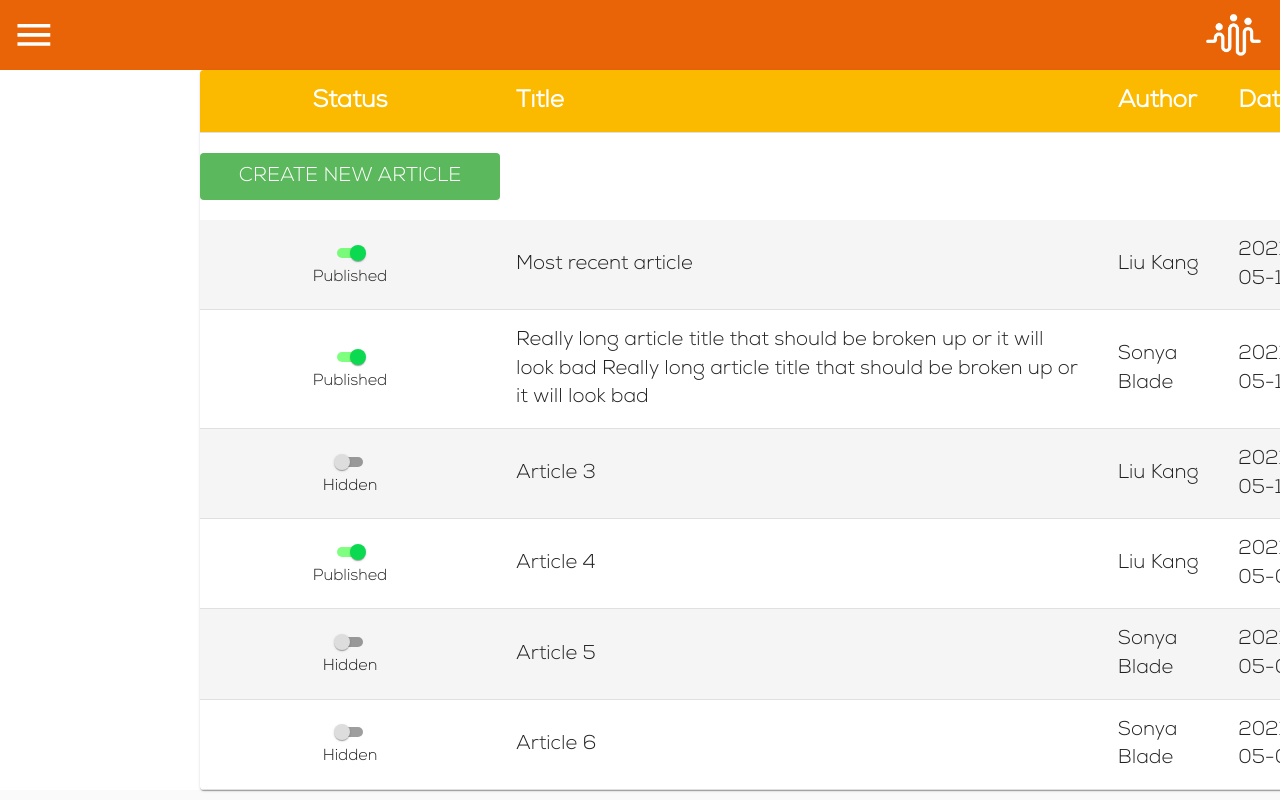
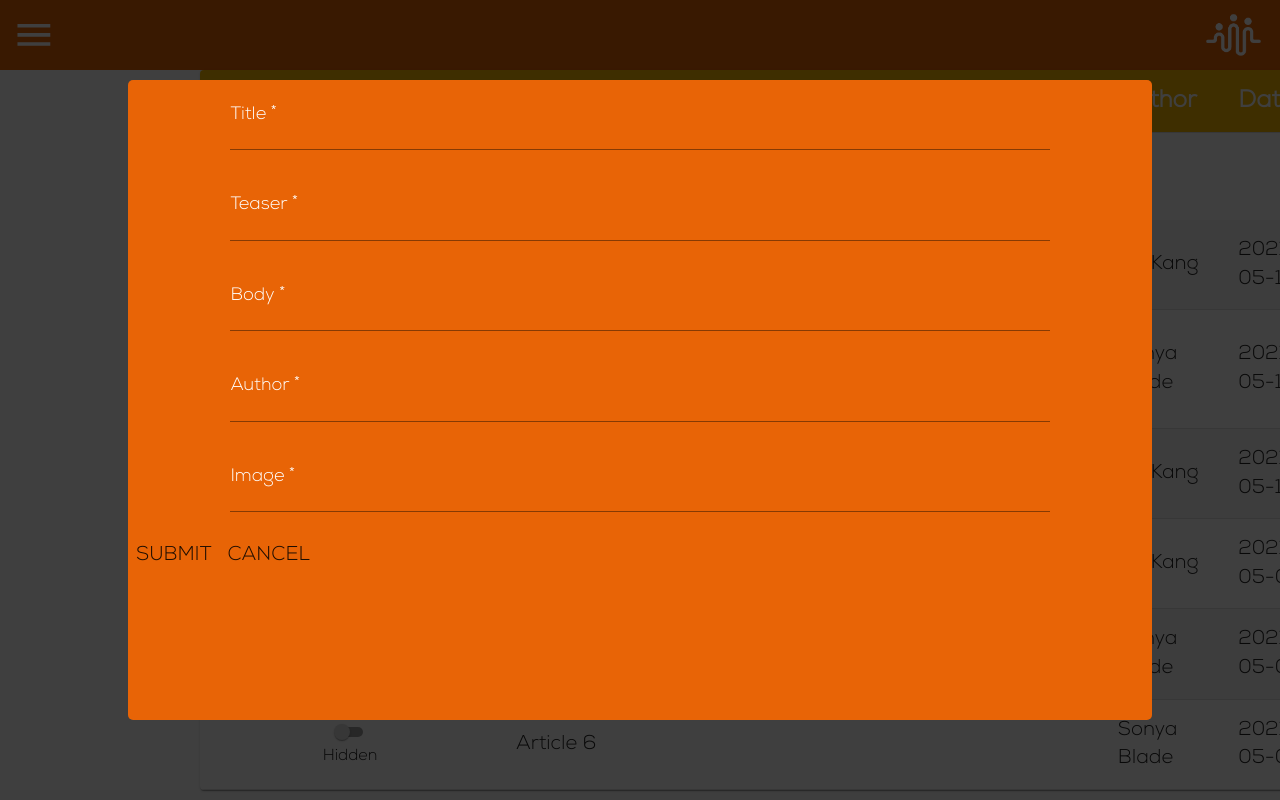
Before and after one commit to lukeperrin10/kcsc_admin, a React (Create React App) app: page /articles in a window 1280 px wide. Both pictures are taken after a click on the button "CREATE NEW ARTICLE". Shown: the top 800 px of the page. Built offline with nearby package versions, Linux system fonts and the light colour scheme; no server answers; what j-tockauth would draw is missing.

Commit message:
Add color to input fields

```diff
--- a/src/views/ArticlesDashboard.jsx
+++ b/src/views/ArticlesDashboard.jsx
@@ -1,5 +1,4 @@
 import React, { useEffect, useState } from 'react'
-import Articles from '../modules/Articles'
 import { useSelector } from 'react-redux'
 import { makeStyles, withStyles } from '@material-ui/core/styles'
 import {
@@ -10,11 +9,16 @@ import {
   TableHead,
   TableRow,
   Paper,
-  Button,
   // Switch,
   FormControlLabel,
   Typography,
+  Button,
+  Modal,
+  TextField,
+  Box,
 } from '@material-ui/core'
+
+import Articles from '../modules/Articles'
 import PublishedSwitch from '../components/ArticlesDashboard/PublishedSwitch'
 
 const useStyles = makeStyles((theme) => ({
@@ -28,16 +32,53 @@ const useStyles = makeStyles((theme) => ({
   },
   newArticleBtn: {
     [theme.breakpoints.up('xs')]: {
-      fontSize: "1px",
+      fontSize: '1px',
       backgroundColor: '#5cb85c',
-      color: "#fff",
-      width: "300px",
-      margin: "20px 0px"
+      color: '#fff',
+      width: '300px',
+      margin: '20px 0px',
+    },
+  },
+  modal: {
+    [theme.breakpoints.up('xs')]: {
+      width: '100vw',
+      height: '100vh',
+      backgroundColor: 'rgba(0,0,0, 0.5)',
+    },
+  },
+  formGroup: {
+    [theme.breakpoints.up('xs')]: {
+      margin: '10vh 10vw',
+      height: '80%',
+      width: '80%',
+      backgroundColor: theme.palette.primary.main,
+      borderRadius: '5px',
+    },
+  },
+  form: {
+    [theme.breakpoints.up('xs')]: {
+      width: '100%',
+      padding: '20px 20% 20px 0px',
+      marginLeft: '10%',
+      '& label': {
+        color: "#fff"
+      },
+      '& label.Mui-focused': {
+        color: "#fff"
+      },
+      '& .MuiInput-underline:after': {
+        borderBottomColor: "#fff"
+      },
+    },
+  },
+  btnBox: {
+    [theme.breakpoints.up('xs')]: {
+      textColor: '#fff',
     },
   },
   dateCell: { minWidth: '100px' },
   titleCell: { minWidth: '400px' },
-  switchLabel: {fontSize: '0.8rem'}
+  switchLabel: { fontSize: '0.8rem' },
 }))
 
 const StyledTableCell = withStyles((theme) => ({
@@ -63,6 +104,7 @@ const StyledTableRow = withStyles((theme) => ({
 const ArticlesDashboard = () => {
   const classes = useStyles()
   const articles = useSelector((state) => state.articles)
+  const [open, setOpen] = useState(false)
   // Put fixture here to see articles on localhost
   //const [articles, setArticles] = useState([])
 
@@ -88,10 +130,12 @@ const ArticlesDashboard = () => {
         <StyledTableRow data-cy='article' key={`article-${id}`}>
           <StyledTableCell data-cy='status' align='center'>
             <FormControlLabel
-              control={
-                <PublishedSwitch publish={publish} articleId={id} />
+              control={<PublishedSwitch publish={publish} articleId={id} />}
+              label={
+                <Typography className={classes.switchLabel}>
+                  {publish ? 'Published' : 'Hidden'}
+                </Typography>
               }
-              label={<Typography className={classes.switchLabel}>{publish ? 'Published' : 'Hidden'}</Typography>}
               labelPlacement='bottom'
             />
           </StyledTableCell>
@@ -113,6 +157,66 @@ const ArticlesDashboard = () => {
     </Typography>
   )
 
+  const handleOpen = () => {
+    setOpen(true)
+  }
+
+  const handleClose = () => {
+    setOpen(false)
+  }
+
+  const body = (
+    <form
+      noValidate
+      autoComplete='off'
+      className={classes.formGroup}
+      data-cy='new-article-modal'>
+      <TextField
+        className={classes.form}
+        data-cy='title-input'
+        required
+        id='standard-required'
+        label='Title'
+      />
+      <TextField
+        className={classes.form}
+        data-cy='teaser-input'
+        required
+        id='standard-required'
+        label='Teaser'
+      />
+      <TextField
+        className={classes.form}
+        data-cy='body-input'
+        required
+        id='standard-required'
+        label='Body'
+      />
+      <TextField
+        className={classes.form}
+        data-cy='author-input'
+        required
+        id='standard-required'
+        label='Author'
+      />
+      <TextField
+        className={classes.form}
+        data-cy='image-input'
+        required
+        id='standard-required'
+        label='Image'
+      />
+      <Box className={classes.btnBox}>
+        <Button data-cy='submit-btn' onClick={handleClose}>
+          Submit
+        </Button>
+        <Button data-cy='cancel-btn' onClick={handleClose}>
+          Cancel
+        </Button>
+      </Box>
+    </form>
+  )
+
   return (
     <>
       <TableContainer
@@ -120,7 +224,20 @@ const ArticlesDashboard = () => {
         component={Paper}
         className={classes.tableContainer}>
         <Table>
-          <Button data-cy='new-article-btn' className={classes.newArticleBtn}>Create new article</Button>
+          <Button
+            data-cy='new-article-btn'
+            className={classes.newArticleBtn}
+            onClick={handleOpen}>
+            Create new article
+          </Button>
+          <Modal
+            className={classes.modal}
+            open={open}
+            onClose={handleClose}
+            aria-labelledby='create new article'
+            aria-describedby='opens a modal to create a new article'>
+            {body}
+          </Modal>
           <TableHead>{tableHeader}</TableHead>
           <TableBody>{articles ? tableRows : noArticlesMessage}</TableBody>
         </Table>
```
Also changed, not shown: 1 other file (tests, documents, lock files or other folders).
